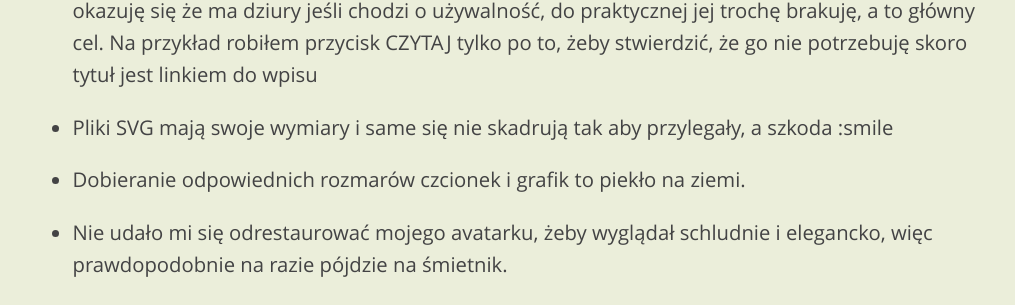
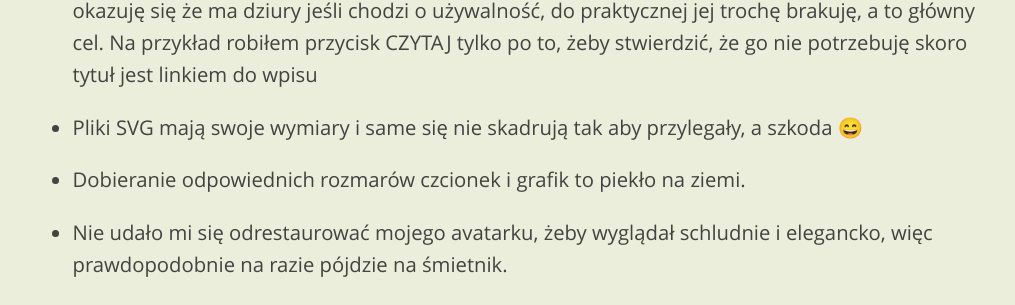
Before and after one commit to l0kr/co0lster.github.io, a Jekyll site: the page built from _posts/2016-08-16-przygody-z-jekyllem-1.markdown, in a window 1280 px wide. Shown: the part 809-1114 px from the top of the page, without its empty margins (126-1141 px from the left). Built offline with Jekyll 4.4.1, drawn with Linux system fonts in a browser that asks for light colours; nearby versions of some CDN libraries; emoji names are drawn with the system emoji font.

Commit message:
Update 2016-08-16-przygody-z-jekyllem-1.markdown

```diff
--- a/_posts/2016-08-16-przygody-z-jekyllem-1.markdown
+++ b/_posts/2016-08-16-przygody-z-jekyllem-1.markdown
@@ -8,7 +8,7 @@ Trzeba coś napisać o tym jakie błędy robię, żebym pamiętał na przyszło
 
 + Design wcale nie jest taki prosty jak się wydaje niby zaprojektowałem stronę, zakodowałem ją, ale okazuję się że ma dziury jeśli chodzi o używalność, do praktycznej jej trochę brakuję, a to główny cel. Na przykład robiłem przycisk CZYTAJ tylko po to, żeby stwierdzić, że go nie potrzebuję skoro tytuł jest linkiem do wpisu
 
-+ Pliki SVG mają swoje wymiary i same się nie skadrują tak aby przylegały, a szkoda :smile
++ Pliki SVG mają swoje wymiary i same się nie skadrują tak aby przylegały, a szkoda :smile:
 
 + Dobieranie odpowiednich rozmarów czcionek i grafik to piekło na ziemi.
 
```
